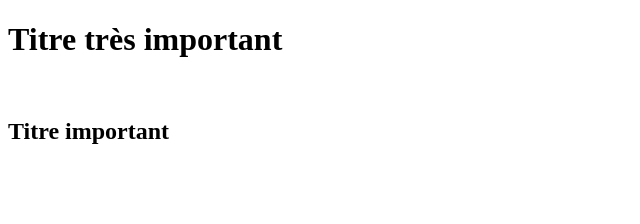
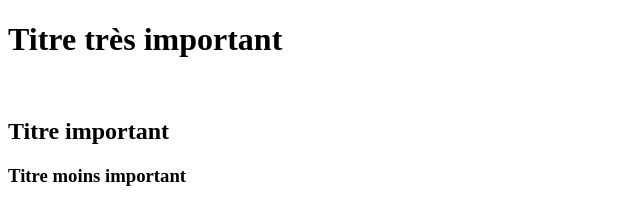
Before and after one commit to KarinaEly/Titres, a plain HTML site: page index.html in a window 1280 px wide. Shown: the whole page, without its empty margins (0-640 px from the left). Drawn offline with Linux system fonts and the light colour scheme.

Commit message:
ajout d'un titre 2

```diff
--- a/index.html
+++ b/index.html
@@ -8,5 +8,6 @@
     <body>
         <h1>Titre très important</h1><br/>
         <h2>Titre important</h2>
+        <h3>Titre moins important</h3>
     </body>
 </html>
```
